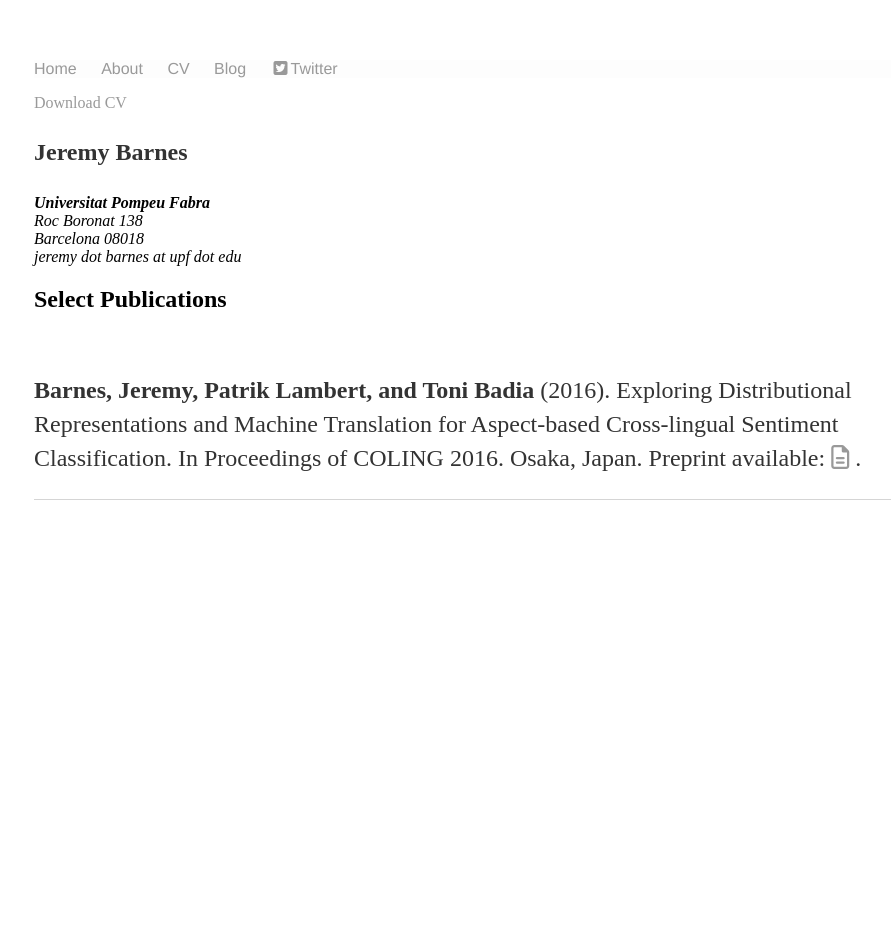
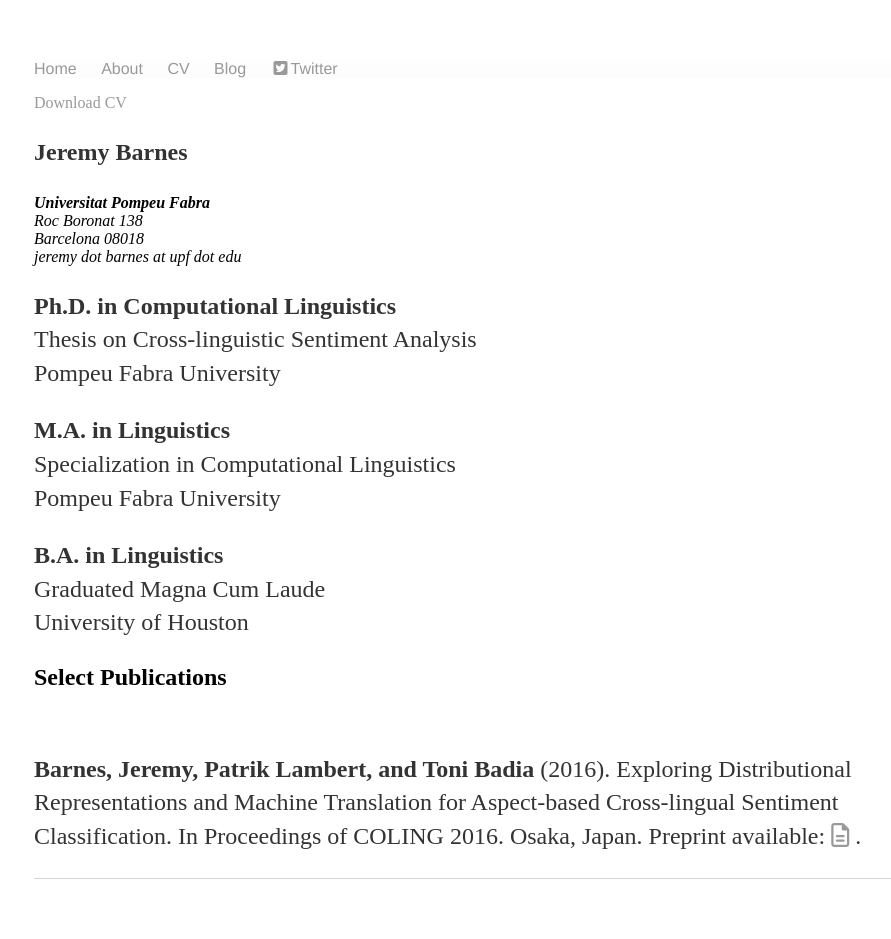
Before and after one commit to jerbarnes/jbarnesspain.github.io, a Jekyll site: the page built from cv/index.html, in a window 1280 px wide. Shown: the whole page, without its empty margins (158-1049 px from the left). Built offline with Jekyll 4.4.1, drawn with Linux system fonts in a browser that asks for light colours; nearby versions of some CDN libraries; before the commit the page ends 900 px from its top, so only the background shows below that.

Commit message:
Update index.html

```diff
--- a/cv/index.html
+++ b/cv/index.html
@@ -5,13 +5,27 @@ title: CV
 
 	<div class="cv">
 		<a href="/downloads/CurriculumVitae2016.pdf" class="download" title="Download CV as PDF">Download CV</a><p>
+
+
 		<strong>Jeremy Barnes</strong><br>
 					<address>
 					<strong>Universitat Pompeu Fabra</strong><br>
 					Roc Boronat 138<br>
 					Barcelona 08018<br>
 					<span class="obfuscate">jeremy dot barnes at upf dot edu</span>
-					</address>
+					</address><p>
+
+		<strong>Ph.D. in Computational Linguistics</strong><br>
+		Thesis on Cross-linguistic Sentiment Analysis<br>
+		Pompeu Fabra University<p>
+
+		<strong>M.A. in Linguistics</strong><br>
+		Specialization in Computational Linguistics<br>
+		Pompeu Fabra University<p>
+
+		<strong>B.A. in Linguistics</strong><br>
+		Graduated Magna Cum Laude<br>
+		University of Houston<p>
 
 		<h2>Select Publications</h2><br>
 
```
